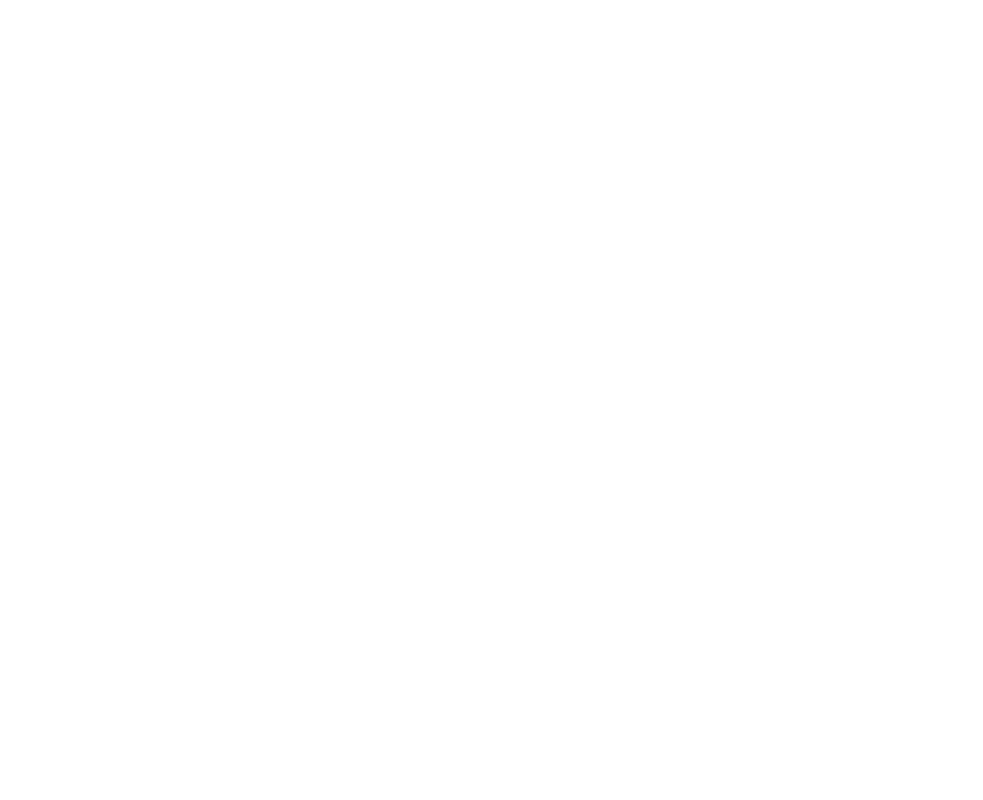
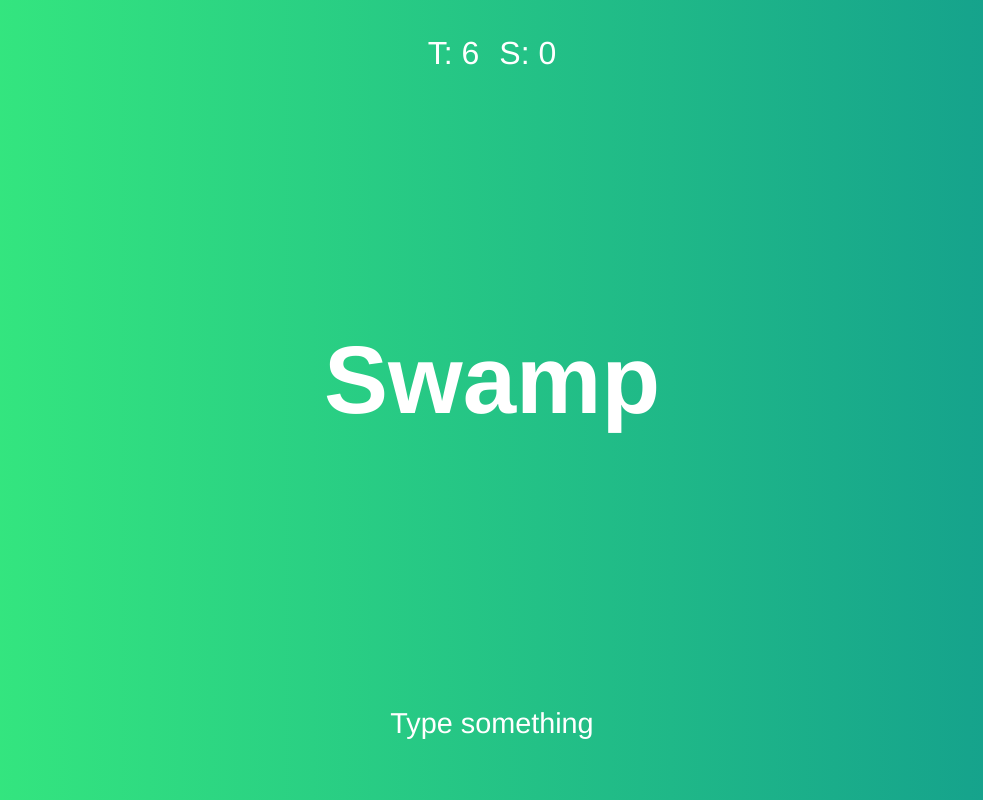
Before and after one commit to mimiamsa/typethis, a plain HTML site: page index.html in a window 1280 px wide. Shown: the whole page, without its empty margins (148-1131 px from the left). Drawn offline with nearby package versions, Linux system fonts and the light colour scheme.

Commit message:
type input + check similarity

```diff
--- a/index.html
+++ b/index.html
@@ -5,13 +5,28 @@
   <meta charset="UTF-8">
   <meta name="viewport" content="width=device-width, initial-scale=1.0">
   <meta http-equiv="X-UA-Compatible" content="ie=edge">
+  <script src="./scripts/main.js" type="module"></script>
   <script src="./node_modules/axios/dist/axios.min.js"></script>
-  <script src="./scripts/main.js" type="module"></script>
+  <link rel="stylesheet" href="./stylesheets/main.css">
   <title>Typing stuff</title>
 </head>
 
 <body>
 
+  <div id="big_wrapper">
+    <div id="container">
+      <div id="outputs">
+        <h3 class="time">T: <span>0</span></h3>
+        <h3 class="score">S: <span>0</span></h3>
+      </div>
+      <h1 id="current_word">hello</h1>
+      <div id="input">
+        <div id="message"></div>
+        <input type="text" placeholder="Type something" id="current_typing">
+      </div>
+    </div>
+  </div>
+
 </body>
 
 </html>
--- a/scripts/main.js
+++ b/scripts/main.js
@@ -0,0 +1,144 @@
+var wordJungle = ["Tarzan", "UptonFowl", "Ape", "Asphalt", "Pheasant", "Quail", "Flycatcher", "Safari", "Rumble", "Gym", "Leopard", "Sinclair", "Swamp", "Jackal", "Partridge", "Gorilla", "Cannibal", "Amazon", "Clearing", "Neon", "Canopy", "Foliage", "Boogie", "Camouflage", "Rainforest", "Elephant", "Beast", "Burroughs", "Monkey", "Tiger", "Boar", "Malaya", "Mangrove", "Vegetation", "Parrot", "Jaguar", "Hammock", "Fever", "Humidity", "Panther", "Growl", "Eater", "Thicket"];
+//global
+let time = 11;
+let score = 0;
+let isPlaying // Do I need this ?
+//Selectors
+const container = document.getElementById("container");
+const currentWord = document.getElementById("current_word");
+const timeContainer = document.querySelector(".time span");
+const scoreContainer = document.querySelector(".score span");
+const message = document.getElementById("message");
+const wordInput = document.getElementById("current_typing");
+
+(function start() {
+  //load word from array
+  showWord(wordJungle);
+  //Call countdown
+  setInterval(countDown, 1000);
+  //check game status
+  setInterval(checkStatus, 50);
+  //Start matching on wordInput
+  wordInput.addEventListener("input", startMatch);
+})();
+
+
+function showWord(words) {
+  // Generate random array index
+  const randIndex = Math.floor(Math.random() * words.length); // not length -1?
+  //  Output random word
+  currentWord.innerHTML = words[randIndex];
+}
+
+function countDown() {
+  //Make sure time is not run out
+  if (time > 0) {
+    //Decrement timer
+    time--;
+  } else if (time === 0) {
+    // GAME OVER
+    isPlaying = false;
+  }
+  //show  time
+  timeContainer.innerHTML = time;
+}
+
+
+function startMatch() {
+
+  if (matchWords()) {
+    console.log("match")
+
+    isPlaying = true;
+    time = 12;
+    showWord(wordJungle);
+    wordInput.value = ''; //reset input here
+    score ++ ;
+
+  }
+  //if score is -1 display 0
+  // if(score = -1){
+  //   scoreContainer.innerHTML = 0
+  // } else {
+  //   scoreContainer.innerHTML = score
+  // }
+  scoreContainer.innerHTML = score
+}
+
+function matchWords() {
+  if (wordInput.value === currentWord.innerHTML) {
+    message.innerHTML = 'Correct!';
+    return true;
+  } else {
+    message.innerHTML = ''; // usefull ?
+    return false;
+  }
+}
+
+//check game status
+function checkStatus() {
+  if (!isPlaying && time === 0) {
+    // console.log("boug")
+    message.innerHTML = "Game Over :(";
+    score = -1;
+  }
+}
+
+// input.setAttribute('size', input.getAttribute('placeholder').length);
+
+
+/* class WordBubble: generate bubble, move up, exploding || diseppear */
+
+//class WordBubble {
+//constructor(word) {
+// this.prop = this.getSize();
+//this.word = word;
+//}
+// getSize() {
+//   return {
+//     height: 0,
+//     width: 0
+//   }
+// }
+// createBubble() {
+//   // let markup = `<div class="word-container"><span></span></div>`
+//   // container.innerHTML += markup
+//   // console.log(markup)
+//   // console.log(container)
+// }
+// moveUp()
+// explode()
+// outOfscreen()
+//}
+
+/* class User: has name, lives, score */
+
+
+// class User {
+//   constructor(name, score,lives) {
+
+//   }
+// }
+
+
+/* class Game: start the game */
+
+// class Game {
+//   constructor(level) {
+// this.level = chooseLevel()
+//   }
+// chooseLevel(){
+// return level
+// }
+//   start() {
+//     var intervalID = setInterval(() => {
+//       const bubble = new WordBubble(word_jungle[Math.random * (wordJungle.length - 1)]);
+//       console.log(bubble)
+//     }, 2000);
+//   }
+// }
+
+// const game1 = new Game();
+// game1.start();
+
+// Test
--- /dev/null
+++ b/stylesheets/main.scss
@@ -0,0 +1,90 @@
+@import url('https://fonts.googleapis.com/css?family=Arimo:400,700');
+
+$white : white;
+
+* {
+  box-sizing: border-box;
+  margin: 0;
+  padding: 0;
+  font-family: 'Arimo', sans-serif;
+  font-size: 16px;
+}
+
+
+#input {
+
+  input {
+    border: none;
+    background-image: none;
+    background-color: transparent;
+    -webkit-box-shadow: none;
+    -moz-box-shadow: none;
+    box-shadow: none;
+
+    &:focus {
+      outline: none;
+    }
+
+    &::placeholder {
+      color: $white
+    }
+  }
+
+  #current_typing,
+  #message {
+    font-size: 1.8rem;
+    text-align: center;
+  }
+
+  #message {
+    color: red;
+    margin-bottom: 20px;
+  }
+
+}
+
+#big_wrapper {
+  width: 100%;
+  height: 100vh;
+  background: #11998e;
+  background: -webkit-linear-gradient(to right, #38ef7d, #11998e);
+  background: linear-gradient(to right, #38ef7d, #11998e);
+}
+
+#container {
+  display: flex;
+  align-items: center;
+  flex-direction: column;
+  justify-content: space-between;
+  max-width: 940px;
+  margin: 0 auto;
+  height: inherit;
+  padding: 35px 0px 60px 0px;
+
+  #outputs {
+    display: flex;
+    font-size: 2rem;
+
+    .score,
+    .time {
+      &:first-child {
+        margin-right: 20px;
+      }
+
+      font-weight: 400;
+      color: $white;
+      font-size: 2rem;
+
+      span {
+        font-size: 2rem;
+      }
+    }
+  }
+
+
+  h1#current_word {
+    font-size: 6rem;
+    text-align: center;
+    color: white;
+  }
+}
```
Also changed, not shown: stylesheets/main.css (added), 2 other files.
